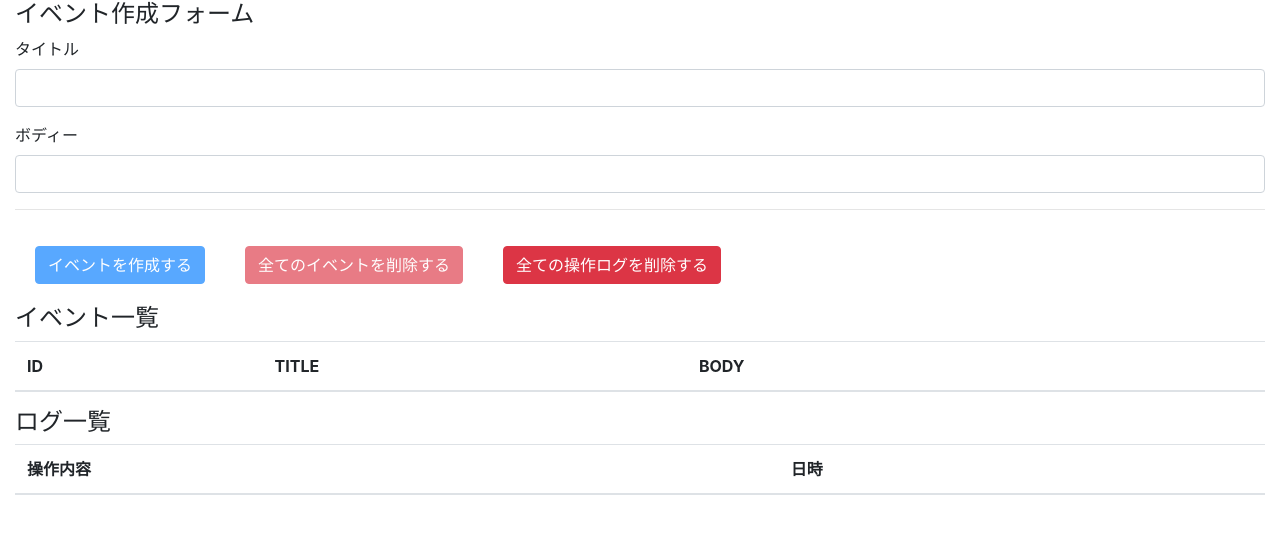
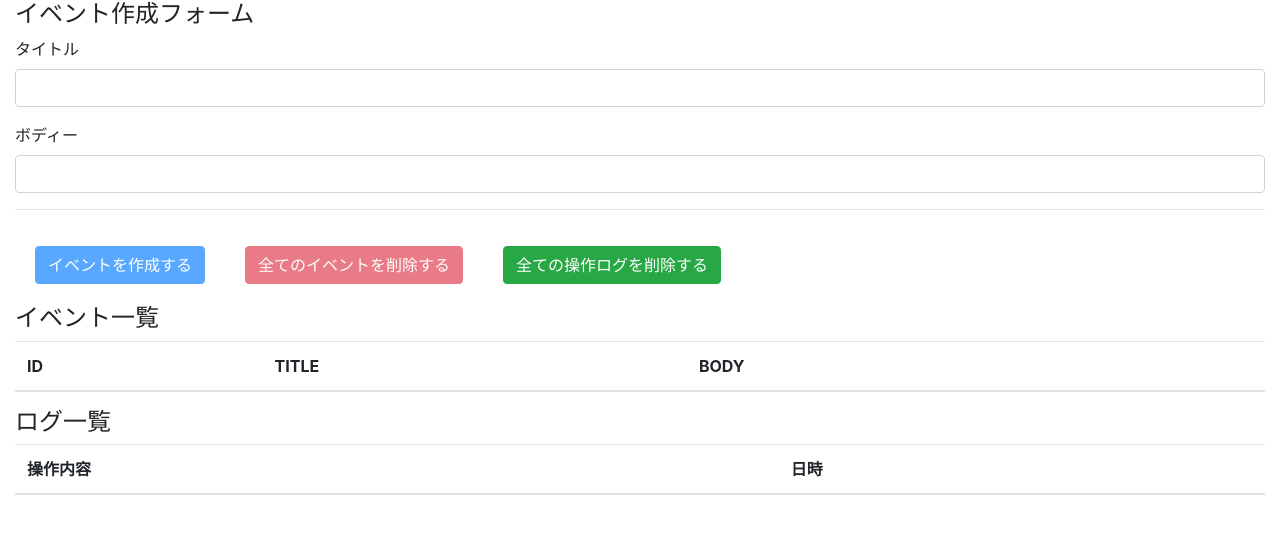
Before and after one commit to momonga-NA/redux-and-hooks-tutorial, a React (Create React App) app: page / in a window 1280 px wide. Shown: the top 534 px of the page. Built offline with nearby package versions, Linux system fonts and the light colour scheme.

Commit message:
fine adjustment

```diff
--- a/src/components/EventForm.jsx
+++ b/src/components/EventForm.jsx
@@ -74,7 +74,7 @@ const EventForm = () => {
         <hr />
         <button className="btn btn-primary btn-margin" disabled={unCreatable} onClick={addEvent} >イベントを作成する</button>
         <button className="btn btn-danger btn-margin" disabled={state.events.length === 0} onClick={deleteAllEvents}>全てのイベントを削除する</button>
-        <button className="btn btn-danger btn-margin" onClick={deleteAllOperationLogs}>全ての操作ログを削除する</button>
+        <button className="btn btn-success btn-margin" onClick={deleteAllOperationLogs}>全ての操作ログを削除する</button>
       </form>
     </>
   );
```
